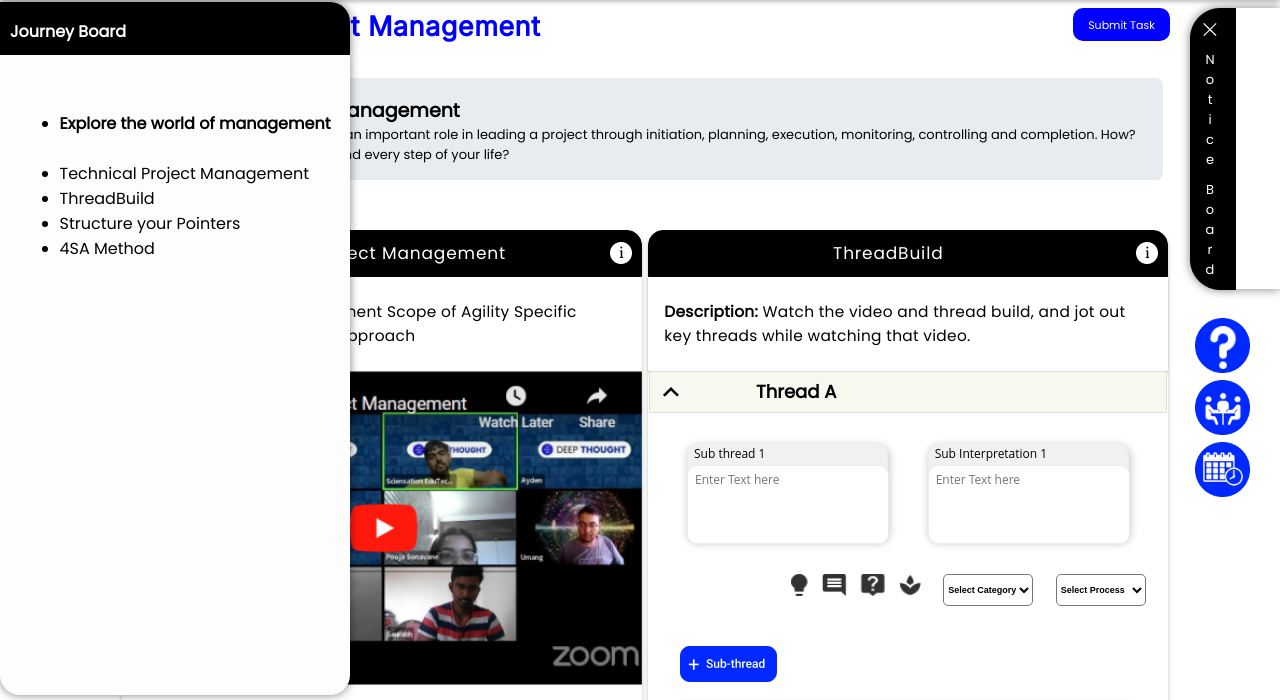
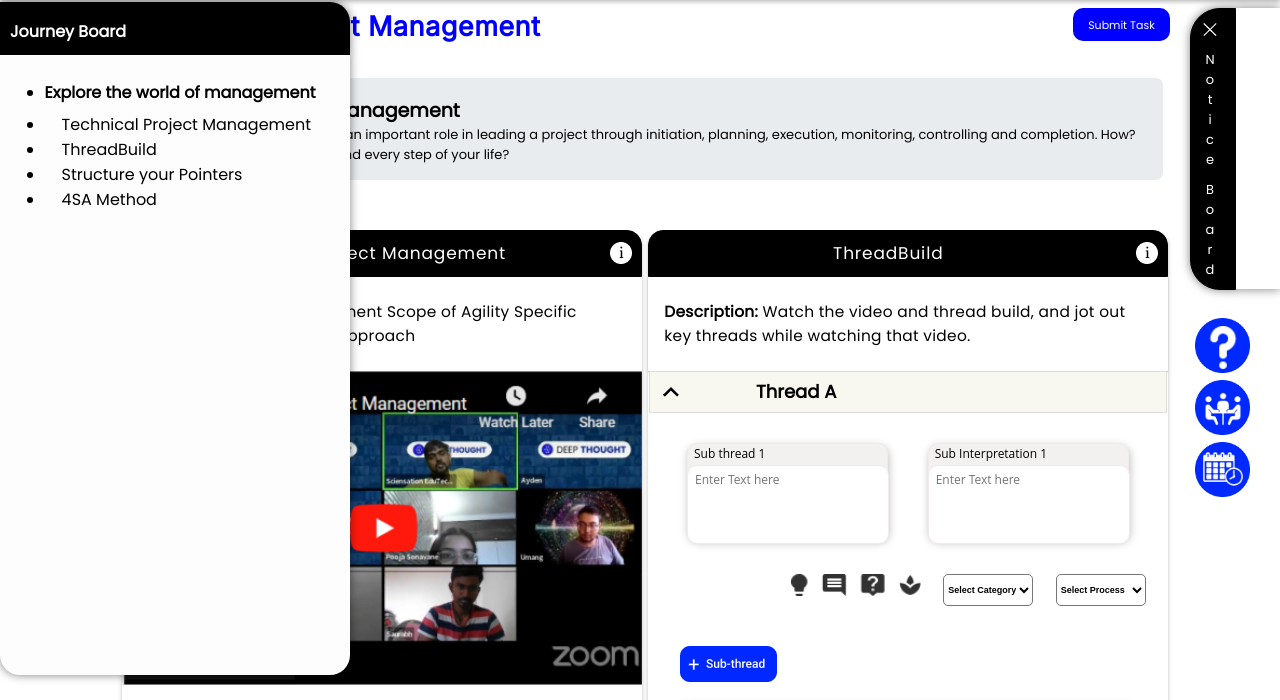
Before and after one commit to Rajgit1807/Deep-T-Project, a plain HTML site: page index.html in a window 1280 px wide. Shown: the part 82-782 px from the top of the page. Drawn offline with Linux system fonts and the light colour scheme.

Commit message:
Done some modifications

```diff
--- a/index.html
+++ b/index.html
@@ -79,12 +79,11 @@
             </div>
             <ul class="hidden">
                 <li style="font-weight: 700;">Explore the world of management</li>
-                <br>
-                <li>Technical Project Management</li>
-                <li>ThreadBuild</li>
-                <li>Structure your Pointers</li>
-                <li>4SA Method</li>
-
+                <div style="margin-top: 7px;"></div>
+                <li>&nbsp;&nbsp;&nbsp;&nbsp;Technical Project Management</li>
+                <li>&nbsp;&nbsp;&nbsp;&nbsp;ThreadBuild</li>
+                <li>&nbsp;&nbsp;&nbsp;&nbsp;Structure your Pointers</li>
+                <li>&nbsp;&nbsp;&nbsp;&nbsp;4SA Method</li>
             </ul>
         </div>
     </div>
--- a/style.css
+++ b/style.css
@@ -33,7 +33,7 @@ body {
     border-radius: 0px 0px 20px 20px;
     box-shadow: 0px 0px 10px rgba(0, 0, 0, 0.5);
     background: #FDFDFD;
-    padding-top: 40px;
+    padding-top: 20px;
     display: flex;
     justify-content: center;
 }
@@ -53,6 +53,10 @@ body {
 .left-sidebar2-icon p {
     font-size: 30px;
     font-weight: 400;
+}
+.hidden{
+    margin-top: 5px;
+    margin-left: -30px;
 }
 
 .left-sidebars:hover{
@@ -942,7 +946,8 @@ body {
     }
 }
 
-@media (max-width: 780px) {
+@media (max-width: 700px) {
+
     .box1,.box2,.box3,.box4,.box1-img {
         width: 450px;
     }
```
